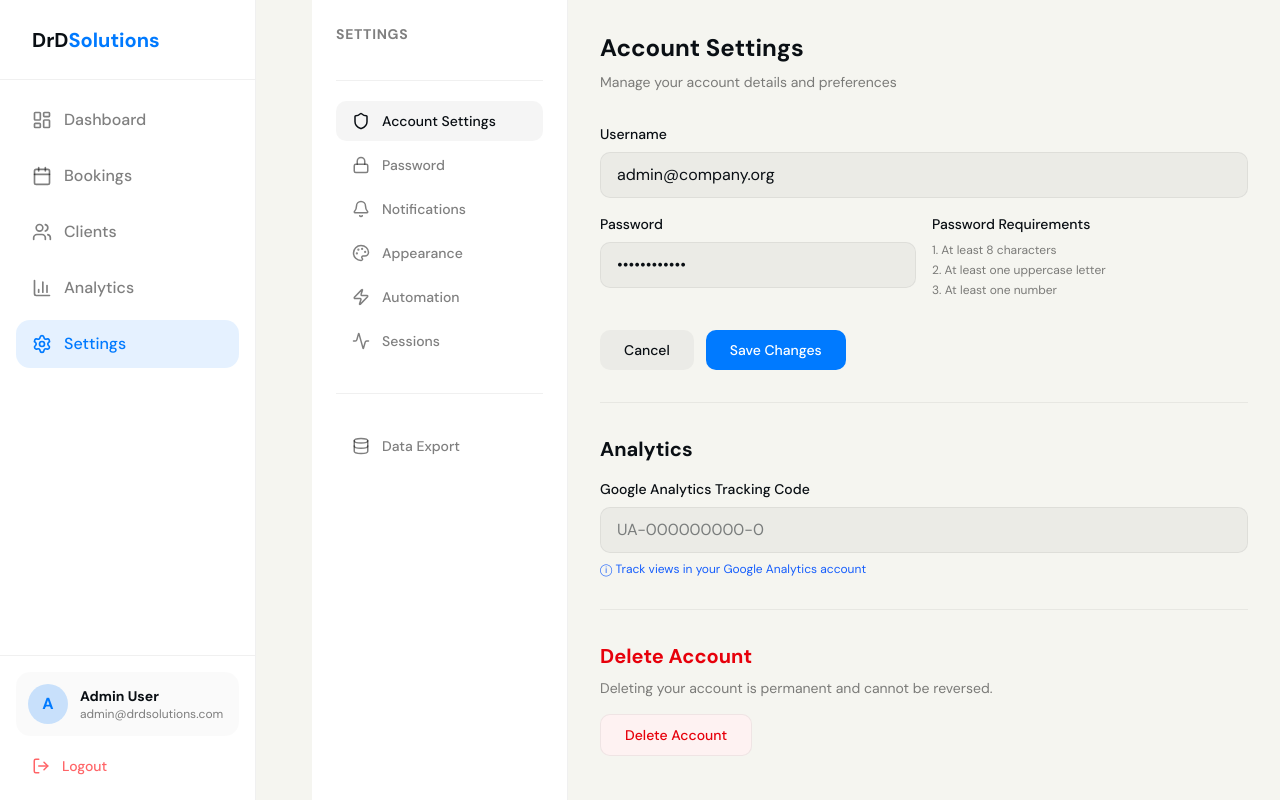
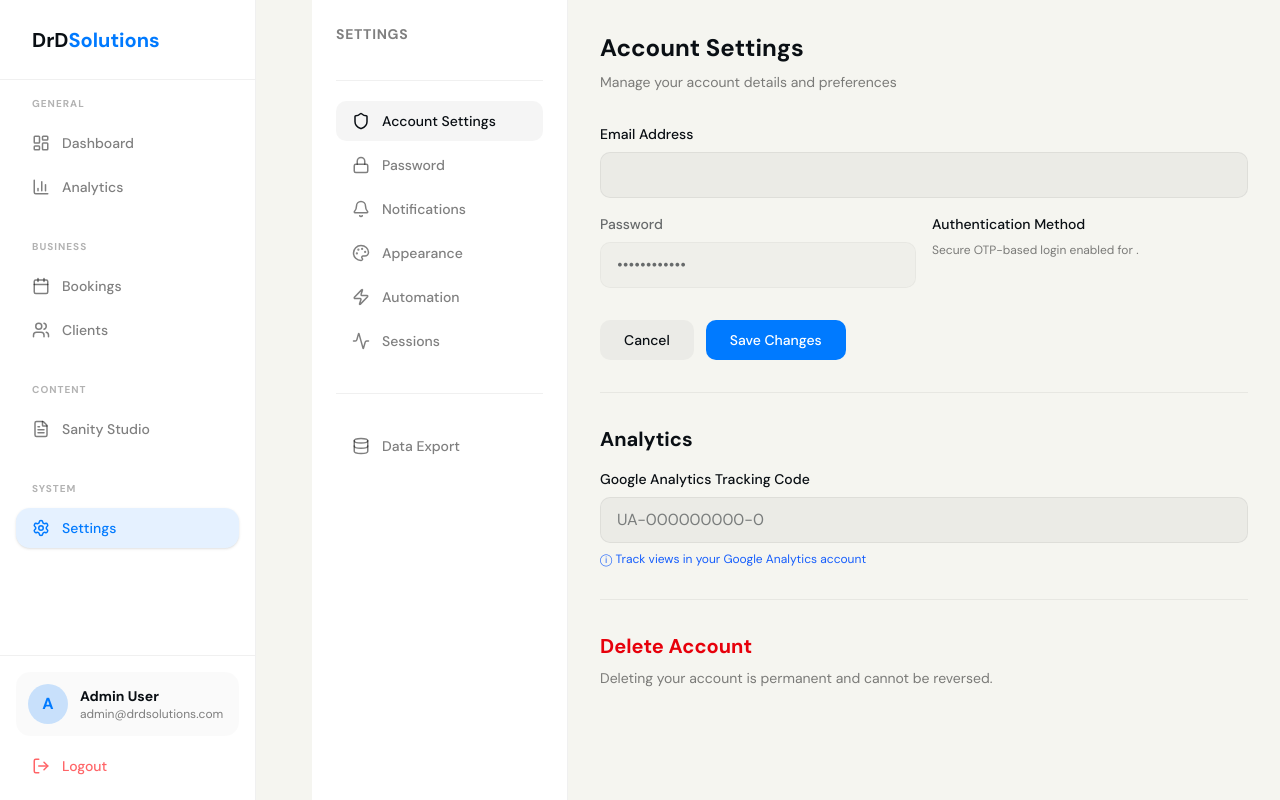
Before and after one commit to pkaranja60/startup-website, a Next.js app: page /admin/settings in a window 1280 px wide. Built offline with nearby package versions, Linux system fonts and the light colour scheme; a web font is replaced by a local one.

Commit message:
feat: Implement admin dashboard with OTP authentication, navigation, and settings management.

```diff
--- a/src/app/(dashboard)/layout.tsx
+++ b/src/app/(dashboard)/layout.tsx
@@ -6,6 +6,7 @@ import { usePathname } from "next/navigation";
 import { ReactNode, useState } from "react";
 import AdminSidebar from "@/components/admin/AdminSidebar";
 import ThemeInitializer from "@/components/admin/ThemeInitializer";
+import { AUTH_ROUTES } from "@/lib/auth";
 
 interface DashboardLayoutProps {
 	children: ReactNode;
@@ -15,7 +16,7 @@ export default function DashboardLayout({ children }: DashboardLayoutProps) {
 	const [isMobileMenuOpen, setIsMobileMenuOpen] = useState(false);
 	const pathname = usePathname();
 
-	const isLoginPage = pathname === "/admin/login";
+	const isLoginPage = pathname === AUTH_ROUTES.LOGIN;
 
 	if (isLoginPage) {
 		return (
--- a/src/components/admin/AdminSidebar.tsx
+++ b/src/components/admin/AdminSidebar.tsx
@@ -3,6 +3,8 @@
 import {
 	BarChart3,
 	Calendar,
+	ExternalLink,
+	FileText,
 	LayoutDashboard,
 	LogOut,
 	Settings,
@@ -12,6 +14,14 @@ import Link from "next/link";
 import { usePathname } from "next/navigation";
 import { useEffect, useState } from "react";
 import { toast } from "sonner";
+import { AdminUser, getAdminUser, handleLogout } from "@/lib/auth";
+
+interface NavLink {
+	label: string;
+	href: string;
+	icon: React.ElementType;
+	isExternal?: boolean;
+}
 
 interface AdminSidebarProps {
 	className?: string;
@@ -23,43 +33,42 @@ export default function AdminSidebar({
 	onNavigate,
 }: AdminSidebarProps) {
 	const pathname = usePathname();
-	const [adminUser, setAdminUser] = useState<{ name: string; email: string } | null>(null);
+	const [adminUser, setAdminUser] = useState<AdminUser | null>(null);
 
 	useEffect(() => {
-		// Parse admin_user cookie
-		const cookies = document.cookie.split('; ');
-		const adminCookie = cookies.find(row => row.startsWith('admin_user='));
-		if (adminCookie) {
-			try {
-				const userData = JSON.parse(decodeURIComponent(adminCookie.split('=')[1]));
-				setAdminUser(userData);
-			} catch (e) {
-				console.error("Failed to parse admin user cookie", e);
-			}
-		}
+		setAdminUser(getAdminUser());
 	}, []);
 
-	const handleLogout = async () => {
-		try {
-			const response = await fetch("/api/auth/logout", { method: "POST" });
-			if (response.ok) {
-				toast.success("Logged out successfully");
-				window.location.href = "/admin/login";
-			} else {
-				toast.error("Logout failed");
-			}
-		} catch (error: unknown) {
-			console.error("Logout error:", error);
-			toast.error("An error occurred during logout");
-		}
-	};
-
-	const links = [
+	const navigation: { group: string; links: NavLink[] }[] = [
+		{
+			group: "General",
+			links: [
 				{ label: "Dashboard", href: "/admin", icon: LayoutDashboard },
+				{ label: "Analytics", href: "/admin/analytics", icon: BarChart3 },
+			],
+		},
+		{
+			group: "Business",
+			links: [
 				{ label: "Bookings", href: "/admin/bookings", icon: Calendar },
 				{ label: "Clients", href: "/admin/clients", icon: Users },
-		{ label: "Analytics", href: "/admin/analytics", icon: BarChart3 },
-		{ label: "Settings", href: "/admin/settings", icon: Settings },
+			],
+		},
+		{
+			group: "Content",
+			links: [
+				{
+					label: "Sanity Studio",
+					href: "/studio",
+					icon: FileText,
+					isExternal: true,
+				},
+			],
+		},
+		{
+			group: "System",
+			links: [{ label: "Settings", href: "/admin/settings", icon: Settings }],
+		},
 	];
 
 	return (
@@ -74,25 +83,52 @@ export default function AdminSidebar({
 			</div>
 
 			{/* Navigation */}
-			<nav className="flex-1 p-4 space-y-2 overflow-y-auto">
-				{links.map((link) => {
+			<nav className="flex-1 p-4 space-y-8 overflow-y-auto">
+				{navigation.map((section) => (
+					<div key={section.group} className="space-y-2">
+						<h3 className="px-4 text-[10px] font-bold uppercase tracking-widest text-muted-foreground/60 mb-3">
+							{section.group}
+						</h3>
+						<div className="space-y-1">
+							{section.links.map((link: NavLink) => {
 								const isActive = pathname === link.href;
+								const LinkIcon = link.icon;
+
 								return (
 									<Link
 										key={link.href}
 										href={link.href}
 										onClick={onNavigate}
-							className={`flex items-center gap-3 px-4 py-3 rounded-xl transition-all font-medium ${
+										target={link.isExternal ? "_blank" : undefined}
+										className={`flex items-center justify-between group px-4 py-2.5 rounded-xl transition-all duration-200 font-medium text-sm ${
 											isActive
-									? "bg-primary/10 text-primary"
+												? "bg-primary/10 text-primary shadow-sm"
 												: "text-muted-foreground hover:bg-muted hover:text-foreground"
 										}`}
 									>
-							<link.icon size={20} />
+										<div className="flex items-center gap-3">
+											<LinkIcon
+												size={18}
+												className={`${
+													isActive
+														? "text-primary"
+														: "group-hover:text-foreground"
+												} transition-colors`}
+											/>
 											{link.label}
+										</div>
+										{link.isExternal && (
+											<ExternalLink
+												size={14}
+												className="opacity-0 group-hover:opacity-100 -translate-x-2 group-hover:translate-x-0 transition-all duration-200 text-muted-foreground/50"
+											/>
+										)}
 									</Link>
 								);
 							})}
+						</div>
+					</div>
+				))}
 			</nav>
 
 			{/* Footer User Profile */}
@@ -115,7 +151,10 @@ export default function AdminSidebar({
 					onClick={handleLogout}
 					className="w-full flex items-center gap-3 px-4 py-2 text-sm font-medium text-red-400 hover:bg-red-400/10 rounded-xl transition-all group"
 				>
-					<LogOut size={18} className="group-hover:translate-x-1 transition-transform" />
+					<LogOut
+						size={18}
+						className="group-hover:translate-x-1 transition-transform"
+					/>
 					Logout
 				</button>
 			</div>
--- a/src/components/admin/SettingsPanel.tsx
+++ b/src/components/admin/SettingsPanel.tsx
@@ -20,12 +20,14 @@ import {
 } from "lucide-react";
 import { useState } from "react";
 import { toast } from "sonner";
+import { getAdminUser, handleLogout } from "@/lib/auth";
 
 interface SettingsPanelProps {
 	onClose: () => void;
 }
 
 export default function SettingsPanel({ onClose }: SettingsPanelProps) {
+	const adminUser = getAdminUser();
 	const [theme, setTheme] = useState<"light" | "dark" | "system">("dark");
 	const [emailNotifications, setEmailNotifications] = useState(true);
 	const [pushNotifications, setPushNotifications] = useState(true);
@@ -35,21 +37,6 @@ export default function SettingsPanel({ onClose }: SettingsPanelProps) {
 	const handleSave = () => {
 		toast.success("Settings saved successfully");
 		onClose();
-	};
-
-	const handleLogout = async () => {
-		try {
-			const response = await fetch("/api/auth/logout", { method: "POST" });
-			if (response.ok) {
-				toast.success("Logged out successfully");
-				window.location.href = "/admin/login";
-			} else {
-				toast.error("Logout failed");
-			}
-		} catch (error: unknown) {
-			console.error("Logout error:", error);
-			toast.error("An error occurred during logout");
-		}
 	};
 
 	const accentColors = [
@@ -265,7 +252,7 @@ export default function SettingsPanel({ onClose }: SettingsPanelProps) {
 										<span className="text-sm">Current User</span>
 									</div>
 									<span className="text-sm font-bold">
-										admin@drdsolutions.com
+										{adminUser?.email || "admin@drdsolutions.com"}
 									</span>
 								</div>
 								<div className="flex items-center justify-between">
--- a/src/components/admin/settings/AccountSettings.tsx
+++ b/src/components/admin/settings/AccountSettings.tsx
@@ -1,19 +1,26 @@
 "use client";
 
 import { CheckCircle } from "lucide-react";
-import { useState } from "react";
+import { useEffect, useState } from "react";
 import { toast } from "sonner";
+import { getAdminUser, normalizeEmail } from "@/lib/auth";
 
 export default function AccountSettings() {
 	const [showSuccess, setShowSuccess] = useState(false);
+	const [email, setEmail] = useState("");
+
+	useEffect(() => {
+		const user = getAdminUser();
+		if (user) {
+			setEmail(user.email);
+		}
+	}, []);
 
 	const handleSave = () => {
 		setShowSuccess(true);
 		toast.success("Settings saved successfully");
 		setTimeout(() => setShowSuccess(false), 3000);
 	};
-
-	const handleLogout = () => toast.success("Logged out successfully");
 
 	return (
 		<div className="space-y-8">
@@ -38,38 +45,40 @@ export default function AccountSettings() {
 				</p>
 			</div>
 
-			{/* Username */}
+			{/* Username/Email */}
 			<div className="space-y-4">
 				<div>
-					<label className="text-sm font-medium mb-2 block">Username</label>
+					<label className="text-sm font-medium mb-2 block">
+						Email Address
+					</label>
 					<input
-						type="text"
-						defaultValue="admin@company.org"
-						className="w-full px-4 py-2.5 rounded-lg bg-muted border border-border focus:border-primary focus:outline-none focus:ring-2 focus:ring-primary/20 transition-all"
+						type="email"
+						value={email}
+						onChange={(e) => setEmail(normalizeEmail(e.target.value))}
+						className="w-full px-4 py-2.5 rounded-lg bg-muted border border-border focus:border-primary focus:outline-none focus:ring-2 focus:ring-primary/20 transition-all font-medium"
 					/>
 				</div>
 
-				{/* Password */}
+				{/* Password - Note: Next-auth/Supabase handles password reset via email usually */}
 				<div className="flex gap-4">
-					<div className="flex-1">
+					<div className="flex-1 opacity-60">
 						<label className="text-sm font-medium mb-2 block">Password</label>
 						<div className="relative">
 							<input
 								type="password"
-								defaultValue="••••••••••••"
-								className="w-full px-4 py-2.5 rounded-lg bg-muted border border-border focus:border-primary focus:outline-none focus:ring-2 focus:ring-primary/20 transition-all"
+								disabled
+								value="••••••••••••"
+								className="w-full px-4 py-2.5 rounded-lg bg-muted border border-border cursor-not-allowed"
 							/>
 						</div>
 					</div>
 					<div className="flex-1">
 						<label className="text-sm font-medium mb-2 block">
-							Password Requirements
+							Authentication Method
 						</label>
-						<div className="space-y-1 text-xs text-muted-foreground">
-							<p>1. At least 8 characters</p>
-							<p>2. At least one uppercase letter</p>
-							<p>3. At least one number</p>
-						</div>
+						<p className="text-xs text-muted-foreground">
+							Secure OTP-based login enabled for {email}.
+						</p>
 					</div>
 				</div>
 
@@ -113,12 +122,7 @@ export default function AccountSettings() {
 				<p className="text-sm text-muted-foreground mb-4">
 					Deleting your account is permanent and cannot be reversed.
 				</p>
-				<button
-					onClick={handleLogout}
-					className="px-6 py-2.5 bg-red-50 dark:bg-red-900/20 hover:bg-red-100 dark:hover:bg-red-900/30 text-red-600 dark:text-red-400 rounded-lg text-sm font-medium transition-colors border border-red-200 dark:border-red-800"
-				>
-					Delete Account
-				</button>
+
 			</div>
 		</div>
 	);
--- a/src/components/admin/settings/SessionSettings.tsx
+++ b/src/components/admin/settings/SessionSettings.tsx
@@ -1,10 +1,26 @@
 "use client";
 
-import { Clock, Database, Globe, LogOut, User } from "lucide-react";
+import { Globe, LogOut } from "lucide-react";
+import { useEffect, useState } from "react";
 import { toast } from "sonner";
+import { getAdminUser, handleLogout } from "@/lib/auth";
 
 export default function SessionSettings() {
-	const handleLogout = () => toast.success("Logged out successfully");
+	const [email, setEmail] = useState("");
+	const [startTime, setStartTime] = useState("");
+
+	useEffect(() => {
+		const user = getAdminUser();
+		if (user) {
+			setEmail(user.email);
+		}
+		setStartTime(
+			new Date().toLocaleTimeString("en-US", {
+				hour: "2-digit",
+				minute: "2-digit",
+			}),
+		);
+	}, []);
 
 	return (
 		<div className="space-y-8">
@@ -22,7 +38,9 @@ export default function SessionSettings() {
 							<Globe size={20} className="text-primary" />
 							<div>
 								<p className="font-medium text-sm">Current Session</p>
-								<p className="text-xs text-muted-foreground">Nairobi, Kenya</p>
+								<p className="text-xs text-muted-foreground">
+									Detected Location: Nairobi, Kenya
+								</p>
 							</div>
 						</div>
 						<span className="text-xs font-medium text-green-600 dark:text-green-400 bg-green-50 dark:bg-green-900/20 px-3 py-1 rounded-full">
@@ -32,16 +50,11 @@ export default function SessionSettings() {
 					<div className="grid grid-cols-2 gap-4 text-sm">
 						<div>
 							<p className="text-muted-foreground mb-1">User</p>
-							<p className="font-medium">admin@drdsolutions.com</p>
+							<p className="font-medium">{email || "admin@drdsolutions.com"}</p>
 						</div>
 						<div>
 							<p className="text-muted-foreground mb-1">Started</p>
-							<p className="font-medium">
-								{new Date().toLocaleTimeString("en-US", {
-									hour: "2-digit",
-									minute: "2-digit",
-								})}
-							</p>
+							<p className="font-medium">{startTime}</p>
 						</div>
 						<div>
 							<p className="text-muted-foreground mb-1">Database</p>
--- /dev/null
+++ b/src/lib/auth.ts
@@ -0,0 +1,87 @@
+// lib/auth.ts
+
+import { toast } from "sonner";
+
+export type AdminUser = {
+	name: string;
+	email: string;
+};
+
+type AuthResponse = {
+	error?: string;
+};
+
+async function postJSON<T>(
+	url: string,
+	body: Record<string, unknown>,
+): Promise<T> {
+	const response = await fetch(url, {
+		method: "POST",
+		headers: { "Content-Type": "application/json" },
+		body: JSON.stringify(body),
+	});
+
+	const data = (await response.json()) as T & AuthResponse;
+
+	if (!response.ok) {
+		throw new Error(data.error || "Request failed");
+	}
+
+	return data;
+}
+
+export function sendOTP(email: string) {
+	return postJSON<AuthResponse>("/api/auth/send-otp", { email });
+}
+
+export const AUTH_ROUTES = {
+	LOGIN: "/admin/login",
+	DASHBOARD: "/admin",
+	LOGOUT_API: "/api/auth/logout",
+};
+
+export function normalizeEmail(email: string): string {
+	return email.toLowerCase().trim();
+}
+
+export function verifyOTP(email: string, otp: string) {
+	return postJSON<AuthResponse>("/api/auth/verify-otp", { email, otp });
+}
+
+export function getAdminUser(): AdminUser | null {
+	if (typeof document === "undefined") return null;
+
+	const cookies = document.cookie.split("; ");
+	const adminCookie = cookies.find((row) => row.startsWith("admin_user="));
+
+	if (adminCookie) {
+		try {
+			return JSON.parse(
+				decodeURIComponent(adminCookie.split("=")[1]),
+			) as AdminUser;
+		} catch (e) {
+			console.error("Failed to parse admin user cookie", e);
+			return null;
+		}
+	}
+	return null;
+}
+
+export function isAuthenticated(): boolean {
+	return !!getAdminUser();
+}
+
+export async function handleLogout() {
+	try {
+		const response = await fetch(AUTH_ROUTES.LOGOUT_API, { method: "POST" });
+		if (response.ok) {
+			toast.success("Logged out successfully");
+			window.location.href = AUTH_ROUTES.LOGIN;
+		} else {
+			toast.error("Logout failed");
+		}
+	} catch (error: unknown) {
+		console.error("Logout error:", error);
+		toast.error("An error occurred during logout");
+	}
+}
```
Also changed, not shown: src/app/(dashboard)/admin/login/page.tsx (+16 -44 lines). Lines whose indentation alone changed are shown as unchanged.
